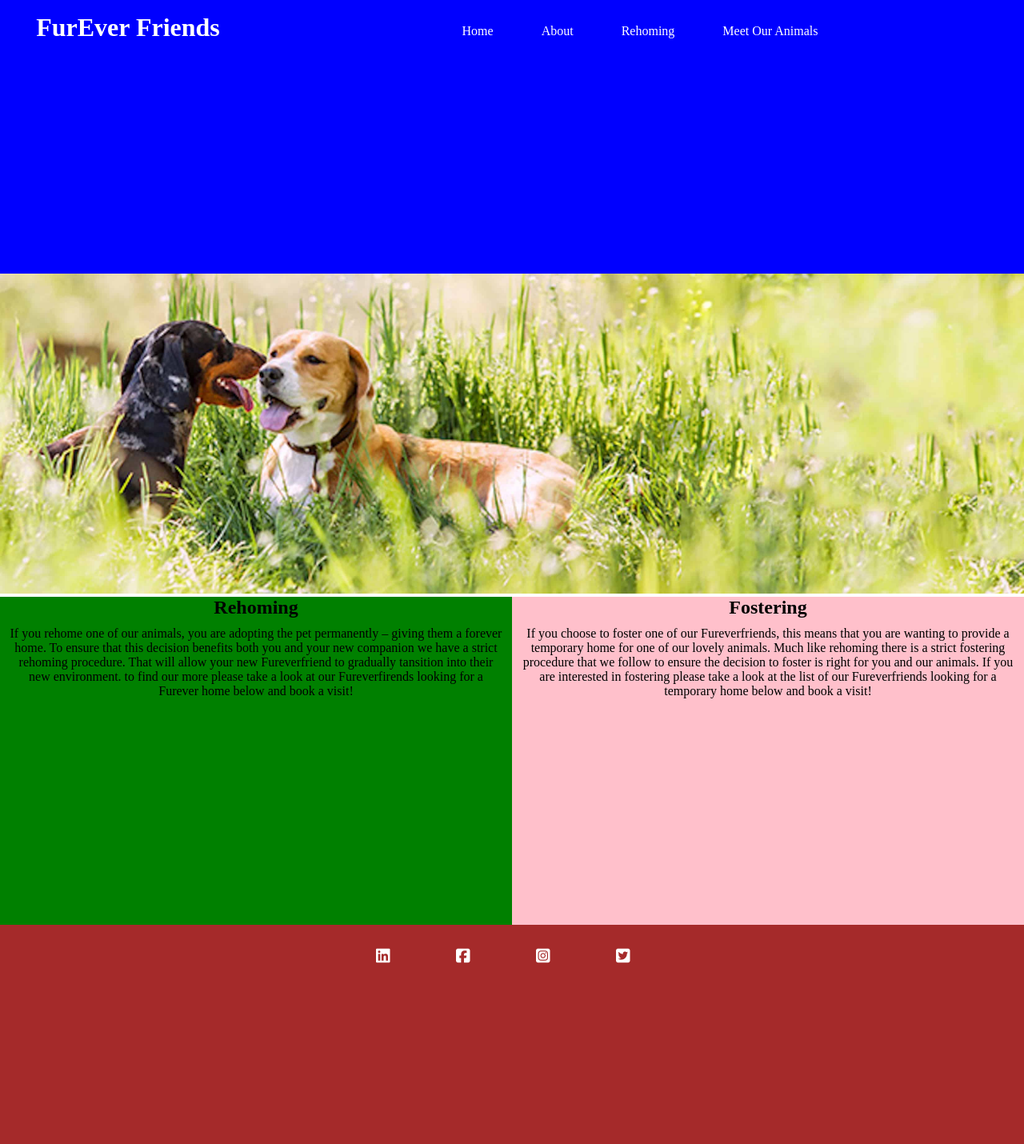
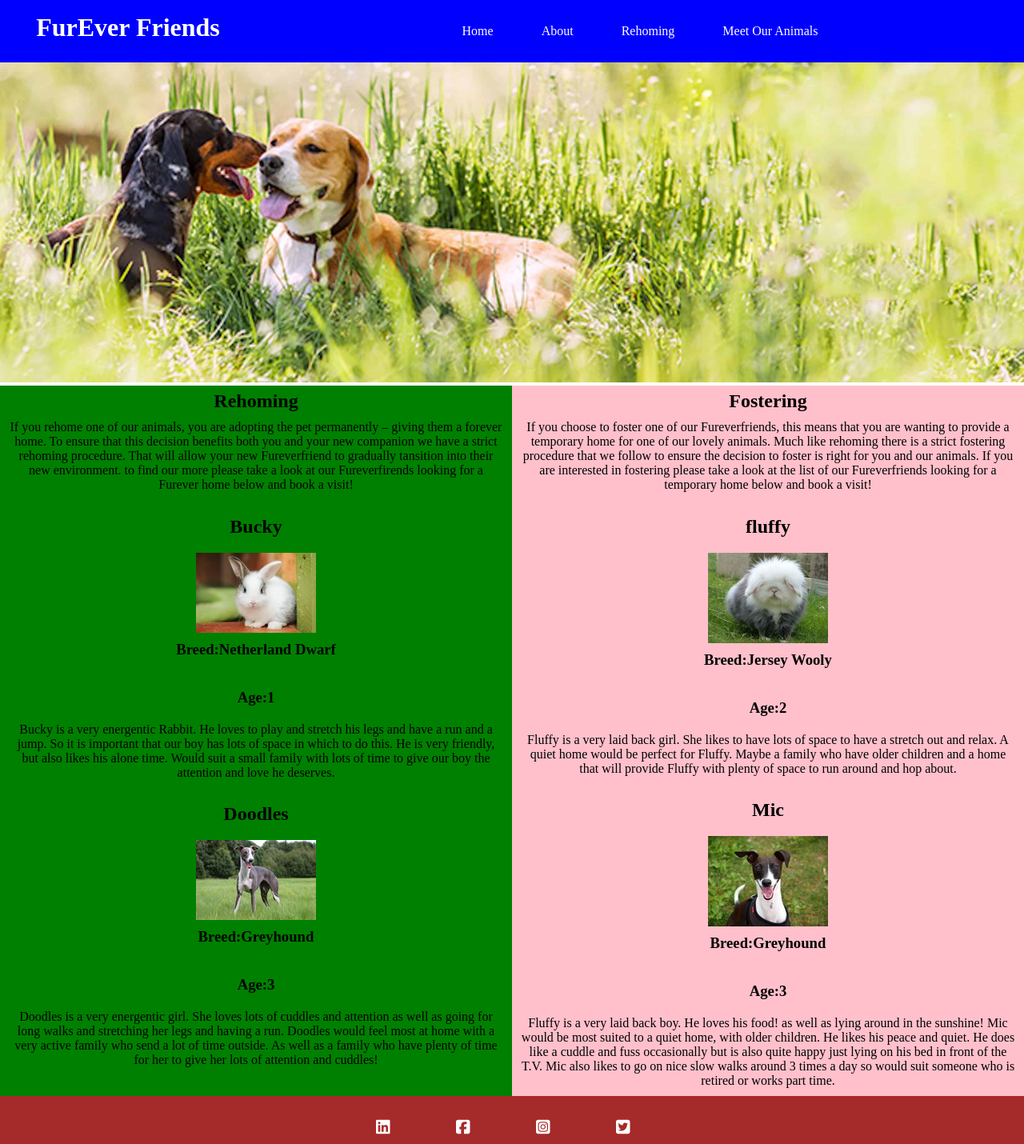
Before and after one commit to Shaun-Finnegan/Fureverfriends-MS3, a Flask app: page /animals in a window 1280 px wide. Shown: the whole page at 80% size. Run offline with Flask 2, Linux system fonts and the light colour scheme; some libraries are stand-ins or nearby versions.

Commit message:
all animals are added to the rehoming page. build is almost complete. just some minor styling issues to resolve

```diff
--- a/fureverfriends/static/css/style.css
+++ b/fureverfriends/static/css/style.css
@@ -158,7 +158,14 @@ body {
 
     display: flex;
     justify-content: center;
+    margin-top: 1%;
 
+}
+
+.fostering{
+    display: flex;
+    justify-content: center;
+    margin-top: 1%;
 }
 
 .rehoming-info{
@@ -171,10 +178,132 @@ body {
     padding: 10px;
 }
 
+.fluffy{
+    display: flex;
+    justify-content: center;
+    margin-top: 3%;
+}
+
+.bucky{
+    display: flex;
+    justify-content: center;
+    margin-top: 3%;
+
+}
+
+.bucky-image{
+    display:block;
+    margin-left: auto;
+    margin-right: auto;
+    margin-top: 3%;
+}
+
+.bucky-breed{
+    text-align: center;
+    padding: 10px;
+}
+
+.bucky-age{
+    text-align: center;
+    padding: 10px;
+}
+
+.bucky-info{
+    text-align: center;
+    padding: 10px;
+}
+
+.fluffy{
+    display: flex;
+    justify-content: center;
+    margin-top: 3%;
+}
+
+.fluffy-image{
+    display:block;
+    margin-left: auto;
+    margin-right: auto;
+    margin-top: 3%;
+}
+
+.fluffy-breed{
+    text-align: center;
+    padding: 10px;
+}
+
+.fluffy-age{
+    text-align: center;
+    padding: 10px;
+}
+
+.fluffy-info{
+    text-align: center;
+    padding: 10px;
+}
+
+.doodles{
+    display: flex;
+    justify-content: center;
+    margin-top: 3%;
+}
+
+
+.doodles-image{
+    display:block;
+    margin-left: auto;
+    margin-right: auto;
+    margin-top: 3%;
+}
+
+.doodles-age{
+    text-align: center;
+    padding: 10px;
+}
+
+.doodles-breed{
+    text-align: center;
+    padding: 10px;
+}
+
+.doodles-info{
+    text-align: center;
+    padding: 10px;
+}
+
+
+.mic{
+    display: flex;
+    justify-content: center;
+    margin-top: 3%;
+}
+
+.mic-image{
+    display:block;
+    margin-left: auto;
+    margin-right: auto;
+    margin-top: 3%;
+}
+
 .edit-booking {
     margin-top: 5%;
     display: flex;
     justify-content: center;
+}
+
+.mic-age{
+    text-align: center;
+    padding: 10px;
+}
+
+
+.mic-breed{
+    text-align: center;
+    padding: 10px;
+}
+
+.mic-info{
+    text-align: center;
+    padding: 10px;
 }
 
 
--- a/fureverfriends/templates/animals.html
+++ b/fureverfriends/templates/animals.html
@@ -9,9 +9,33 @@
   That will allow your new Fureverfriend to gradually tansition into their new environment.
   to find our more please take a look at our Fureverfirends looking for a Furever home below and book a visit!
 </p>
+<h2 class="bucky">Bucky</h2>
+
+<img src="{{url_for ('static', filename= 'images/bucky_pic.jpg')}}" class="bucky-image" alt="Picture of a rabbit">
+
+<h3 class="bucky-breed"><b>Breed:</b>Netherland Dwarf</h3><br>
+<h3 class="bucky-age"><b>Age:</b>1</h3>
+<p class="bucky-info">Bucky is a very energentic Rabbit. He loves to play and stretch his legs and have a run and a
+  jump. So it is important that our boy has lots of space in which to do this.
+  He is very friendly, but also likes his alone time. Would suit a small family with lots of time to give our boy the
+  attention and love he deserves.
+</p>
+
+<h2 class="doodles">Doodles</h2>
+
+<img src="{{url_for ('static', filename= 'images/doodles-pic.jpg')}}" class="doodles-image" alt="Picture of a rabbit">
+
+<h3 class="doodles-breed"><b>Breed:</b>Greyhound</h3><br>
+<h3 class="doodles-age"><b>Age:</b>3</h3>
+<p class="doodles-info">Doodles is a very energentic girl. She loves lots of cuddles and attention as well as going for
+  long walks and stretching her legs and having a run.
+  Doodles would feel most at home with a very active family who send a lot of time outside.
+  As well as a family who have plenty of time for her to give her lots of attention and cuddles!
+</p>
+
 {% endblock %}
 {% block main2 %}
-<h1>Fostering</h1>
+<h1 class="fostering">Fostering</h1>
 {% endblock %}
 {% block missioninfo %}
 <p class="fostering-info">If you choose to foster one of our Fureverfriends, this means that you are wanting to provide
@@ -21,6 +45,32 @@
   If you are interested in fostering please take a look at the list of our Fureverfriends looking for a temporary home
   below and book a visit!
 </p>
+
+<h2 class="fluffy">fluffy</h2>
+
+
+<img src="{{url_for ('static', filename= 'images/fluffy_pic.jpg')}}" class="fluffy-image" alt="Picture of a rabbit">
+
+<h3 class="fluffy-breed"><b>Breed:</b>Jersey Wooly</h3><br>
+<h3 class="fluffy-age"><b>Age:</b>2</h3>
+<p class="fluffy-info">Fluffy is a very laid back girl. She likes to have lots of space to have a stretch out and relax.
+  A quiet home would be perfect for Fluffy. Maybe a family who have older children and a home that will provide Fluffy
+  with plenty of space to run around and hop about.
+</p>
+
+<h2 class="mic">Mic</h2>
+
+
+<img src="{{url_for ('static', filename= 'images/mic-pic.jpg')}}" class="fluffy-image" alt="Picture of a rabbit">
+
+<h3 class="mic-breed"><b>Breed:</b>Greyhound</h3><br>
+<h3 class="mic-age"><b>Age:</b>3</h3>
+<p class="mic-info">Fluffy is a very laid back boy. He loves his food! as well as lying around in the sunshine! Mic
+  would be most suited to a quiet home, with older children.
+  He likes his peace and quiet. He does like a cuddle and fuss occasionally but is also quite happy just lying on his
+  bed in front of the T.V. Mic also likes to go on nice slow walks around 3 times a day so would suit someone who is
+  retired or works part time.
+</p>
 {% endblock %}
 {% block image %}
 <img src="{{url_for ('static', filename= 'images/dog-banner.jpg')}}" class="guinea-image">
```
Also changed, not shown: fureverfriends/static/images/bucky_pic.jpg (added), fureverfriends/static/images/doodles-pic.jpg (added), fureverfriends/static/images/fluffy_pic.jpg (added), fureverfriends/static/images/mic-pic.jpg (added).
